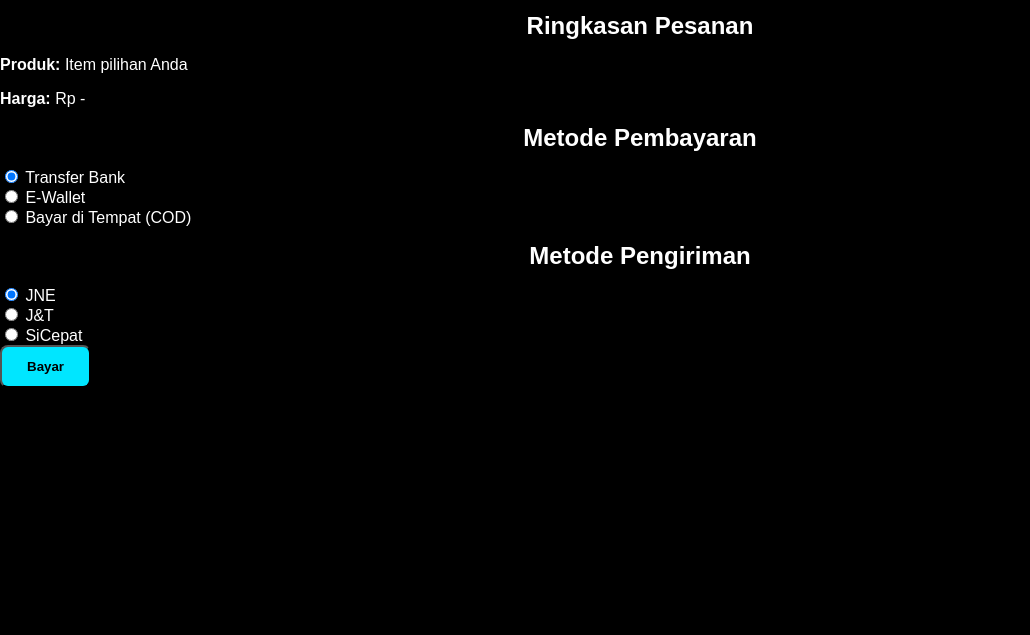
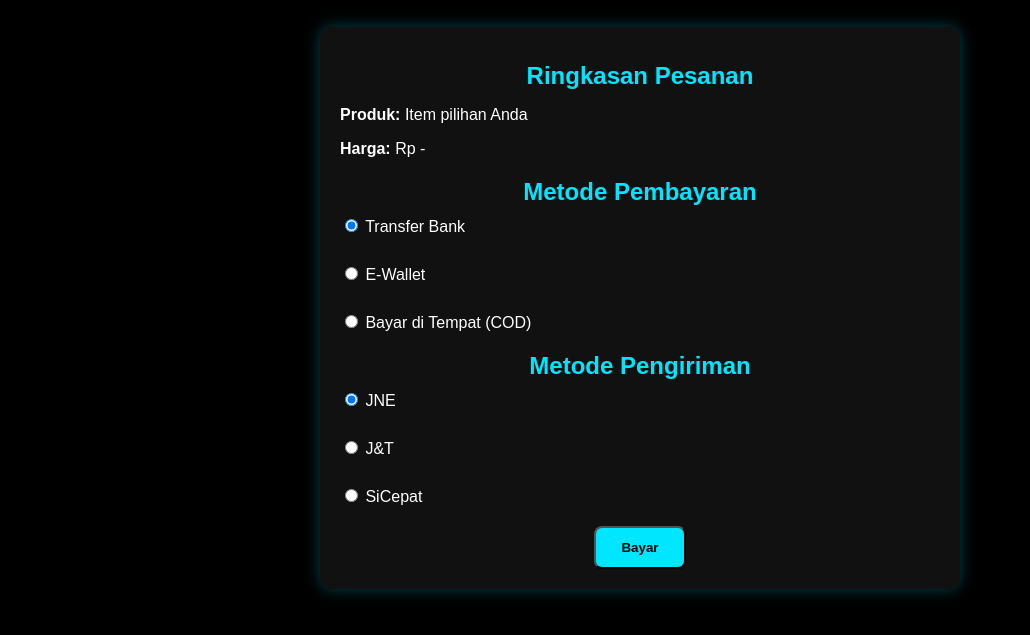
Before and after one commit to snowcapsbummer-dev/SnowcapsTechnology, a plain HTML site: page checkout.html in a window 1280 px wide. Shown: the part 55-690 px from the top of the page, without its empty margins (0-1030 px from the left). Drawn offline with Linux system fonts and the light colour scheme.

Commit message:
Update style.css

```diff
--- a/style.css
+++ b/style.css
@@ -80,3 +80,34 @@ h1, h2, h3 {
   background: #00b8cc;
   color: #fff;
 }
+
+/* ====== CHECKOUT ====== */
+.checkout-container {
+  max-width: 600px;
+  margin: 30px auto;
+  background: #111;
+  padding: 20px;
+  border-radius: 12px;
+  box-shadow: 0 0 15px rgba(0, 230, 255, 0.3);
+}
+
+.checkout-section {
+  margin-bottom: 20px;
+  text-align: left;
+}
+
+.checkout-section h2 {
+  color: #00e6ff;
+  margin-bottom: 10px;
+}
+
+.checkout-section label {
+  display: block;
+  margin: 5px 0;
+  cursor: pointer;
+}
+
+.checkout-actions {
+  text-align: center;
+  margin-top: 20px;
+}
```
